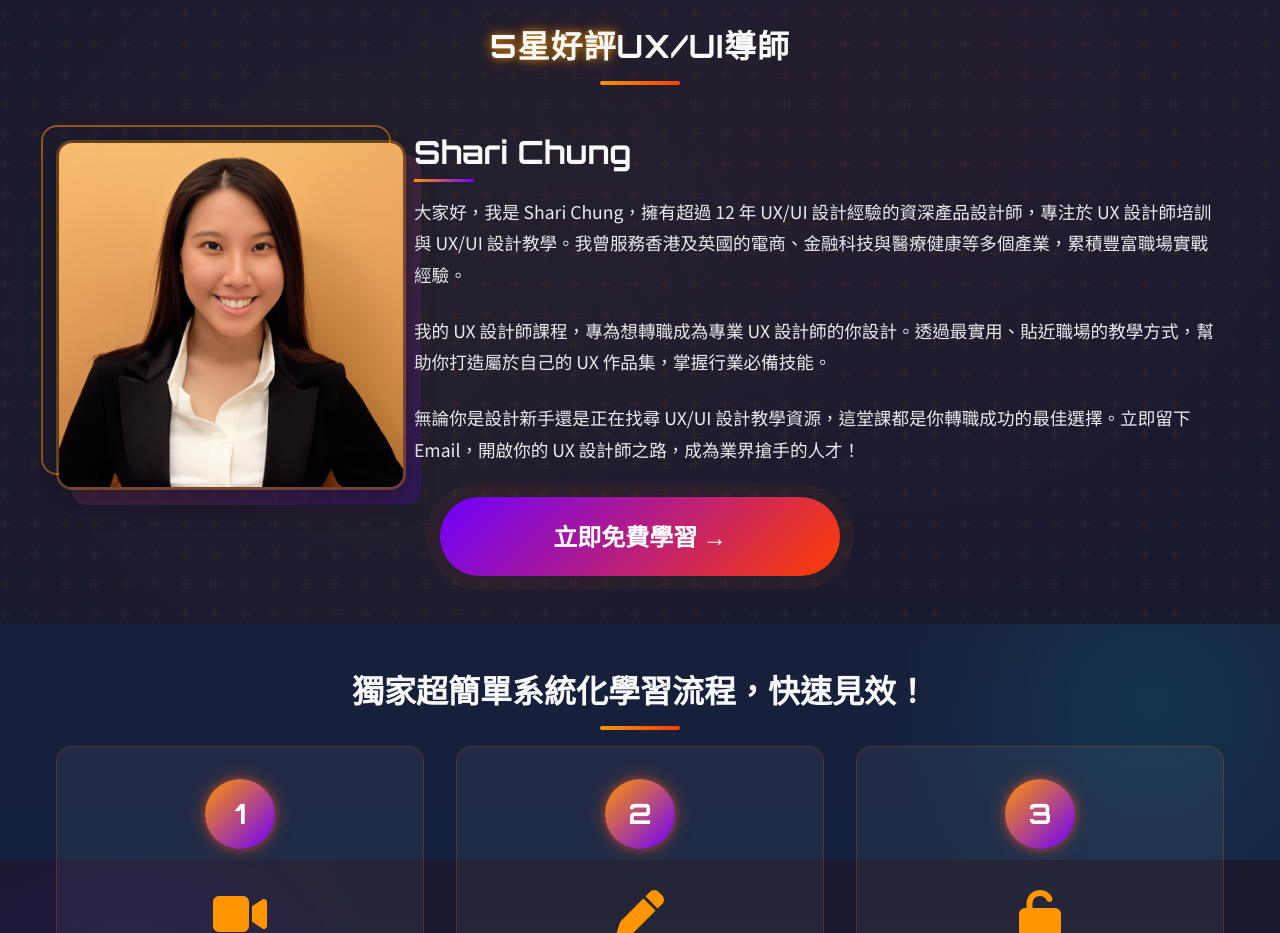
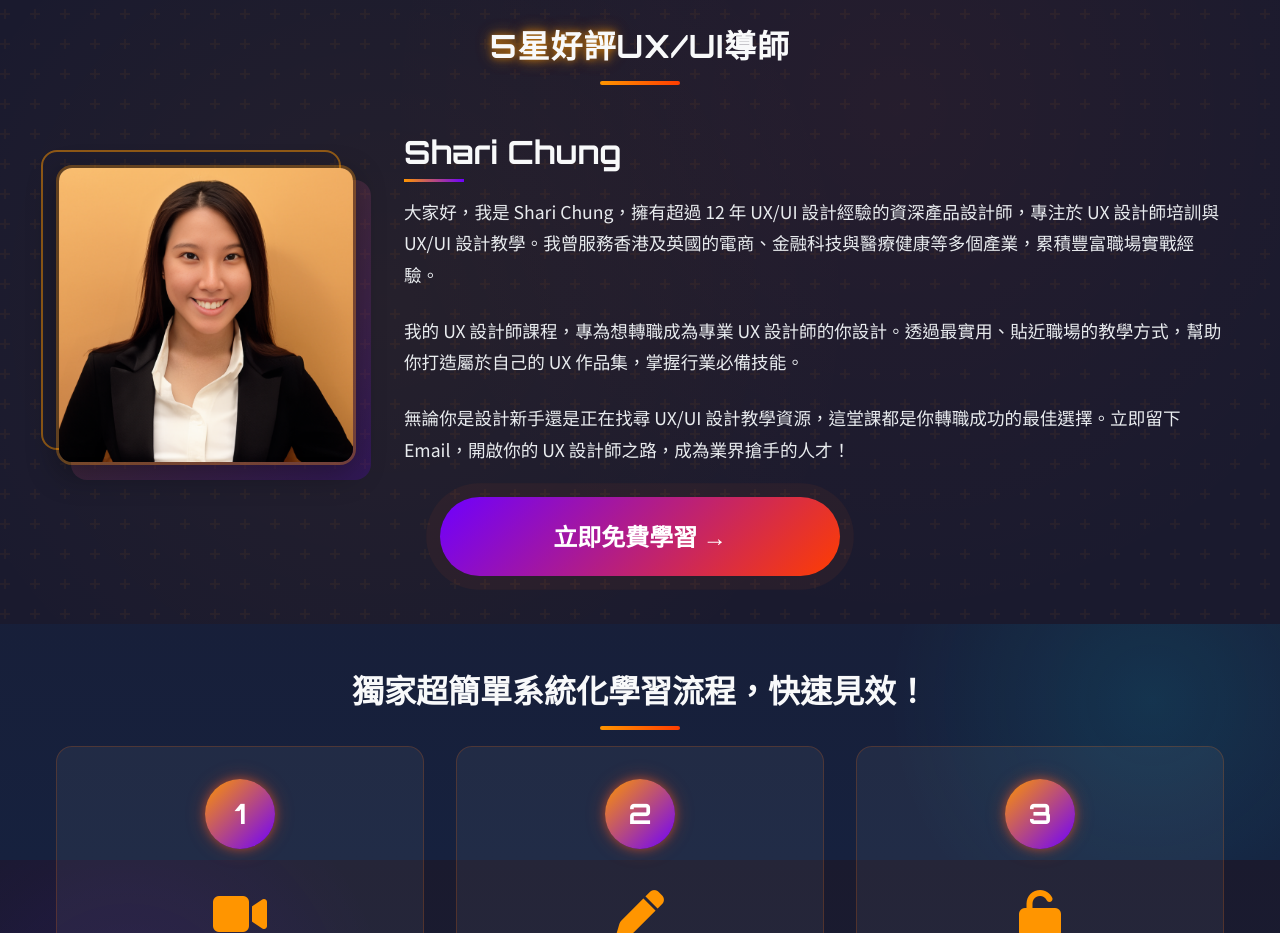
Before and after one commit to sharichung/uxshari, a plain HTML site: page index.html in a window 1280 px wide. Shown: the part 1540-2473 px from the top of the page. Drawn offline with nearby package versions, Linux system fonts and the light colour scheme; animation ran at ten frames a second.

Commit message:
Instructor section CSS

```diff
--- a/style.css
+++ b/style.css
@@ -658,7 +658,7 @@ body {
 .instructor-content {
   display: flex;
   align-items: center;
-  gap: .5rem;
+  gap: 3rem;
   margin-top: 3rem;
   position: relative;
   z-index: 2;
@@ -667,7 +667,7 @@ body {
 .instructor-photo {
   flex: 1 1 200px;
   min-width: 0;
-  max-width: 350px;
+  max-width: 300px;
   position: relative;
 }
 
@@ -746,6 +746,7 @@ body {
   .instructor-content {
     flex-direction: column;
     text-align: center;
+    gap: .5rem;
   }
 
   .instructor-photo {
```
